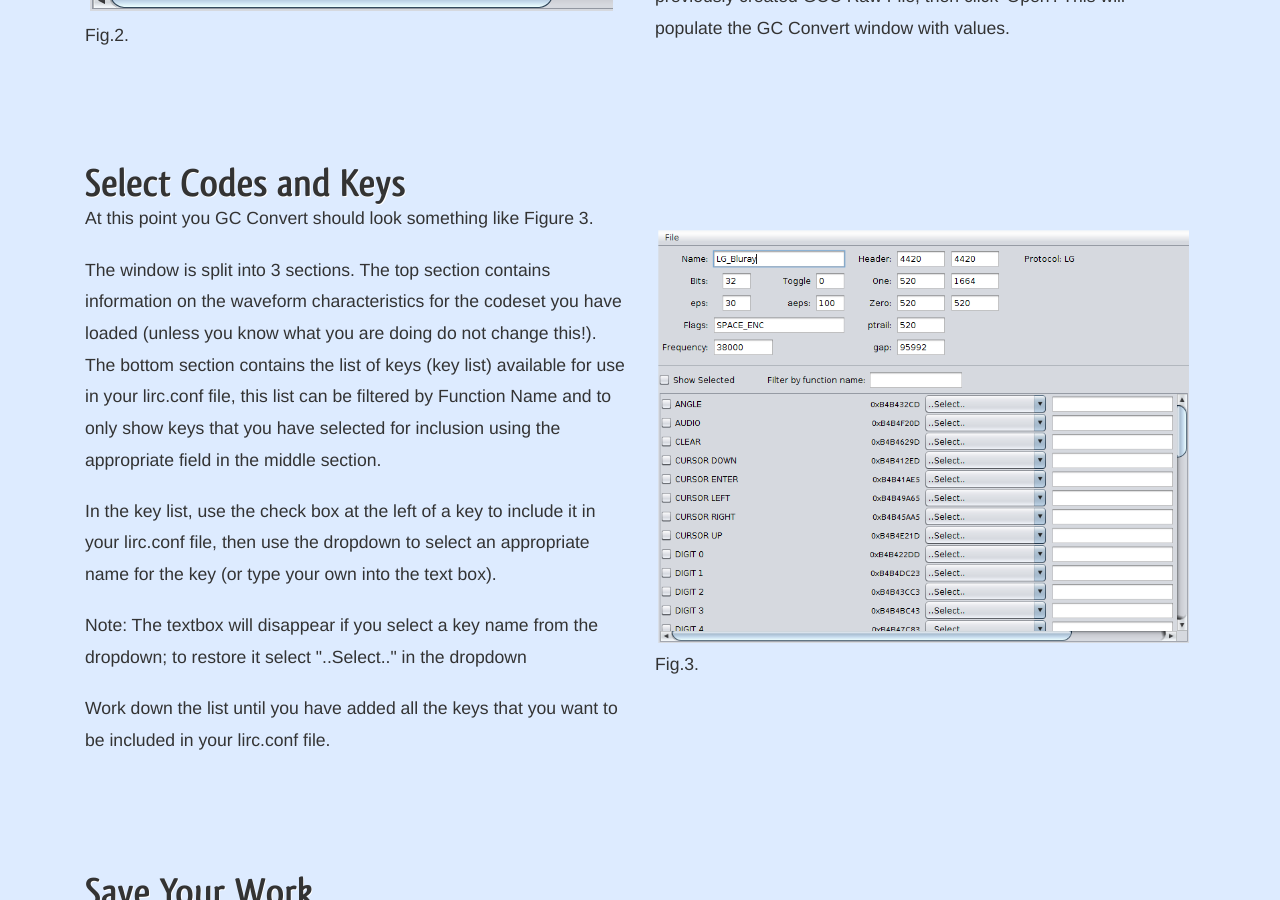
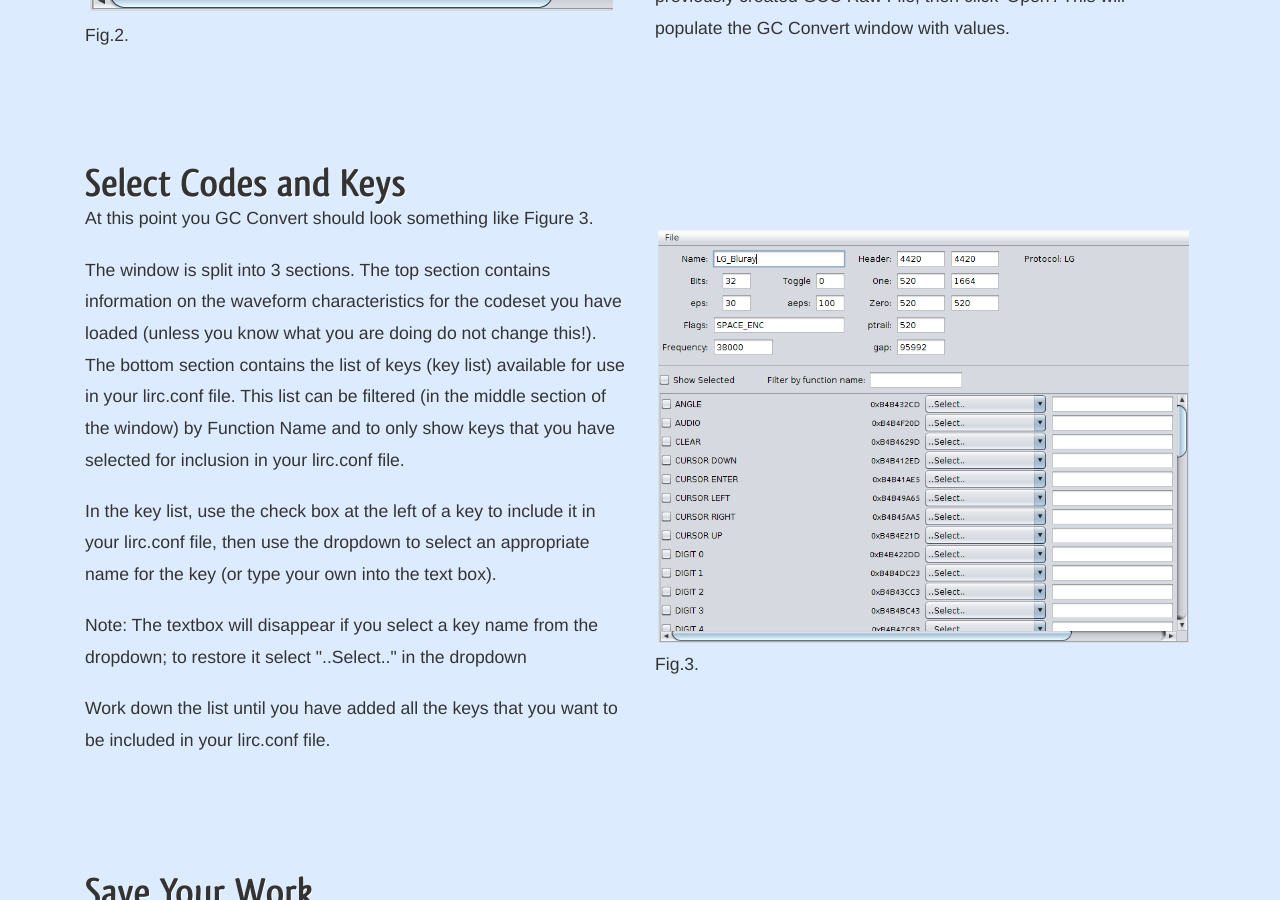
Before and after one commit to OrangeReaper/andymote-cms, a Jekyll site: the page built from gcconvert.html, in a window 1280 px wide and 900 px high, scrolled down 2489 px. Built offline with Jekyll 4.4.1, drawn with Linux system fonts in a browser that asks for light colours.

Commit message:
Minor update

```diff
--- a/gcconvert.html
+++ b/gcconvert.html
@@ -109,7 +109,7 @@ title: GC Convert
       <div class="col-lg-6" id="select">
         <h2>Select Codes and Keys</h2>
         <p>At this point you GC Convert should look something like Figure 3.</p>
-        <p>The window is split into 3 sections. The top section contains information on the waveform characteristics for the codeset you have loaded (unless you know what you are doing do not change this!). The bottom section contains the list of keys (key list) available for use in your lirc.conf file, this list can be filtered by Function Name and to only show keys that you have selected for inclusion using the appropriate field in the middle section.</p>
+        <p>The window is split into 3 sections. The top section contains information on the waveform characteristics for the codeset you have loaded (unless you know what you are doing do not change this!). The bottom section contains the list of keys (key list) available for use in your lirc.conf file. This list can be filtered (in the middle section of the window) by Function Name and to only show keys that you have selected for inclusion in your lirc.conf file.</p>
         <p>In the key list, use the check box at the left of a key to include it in your lirc.conf file, then use the dropdown to select an appropriate name for the key (or type your own into the text box).</p>
         <p>Note: The textbox will disappear if you select a key name from the dropdown; to restore it select "..Select.." in the dropdown</p>
         <p>Work down the list until you have added all the keys that you want to be included in your lirc.conf file.</p>
```
Also changed, not shown: 2 other files.
